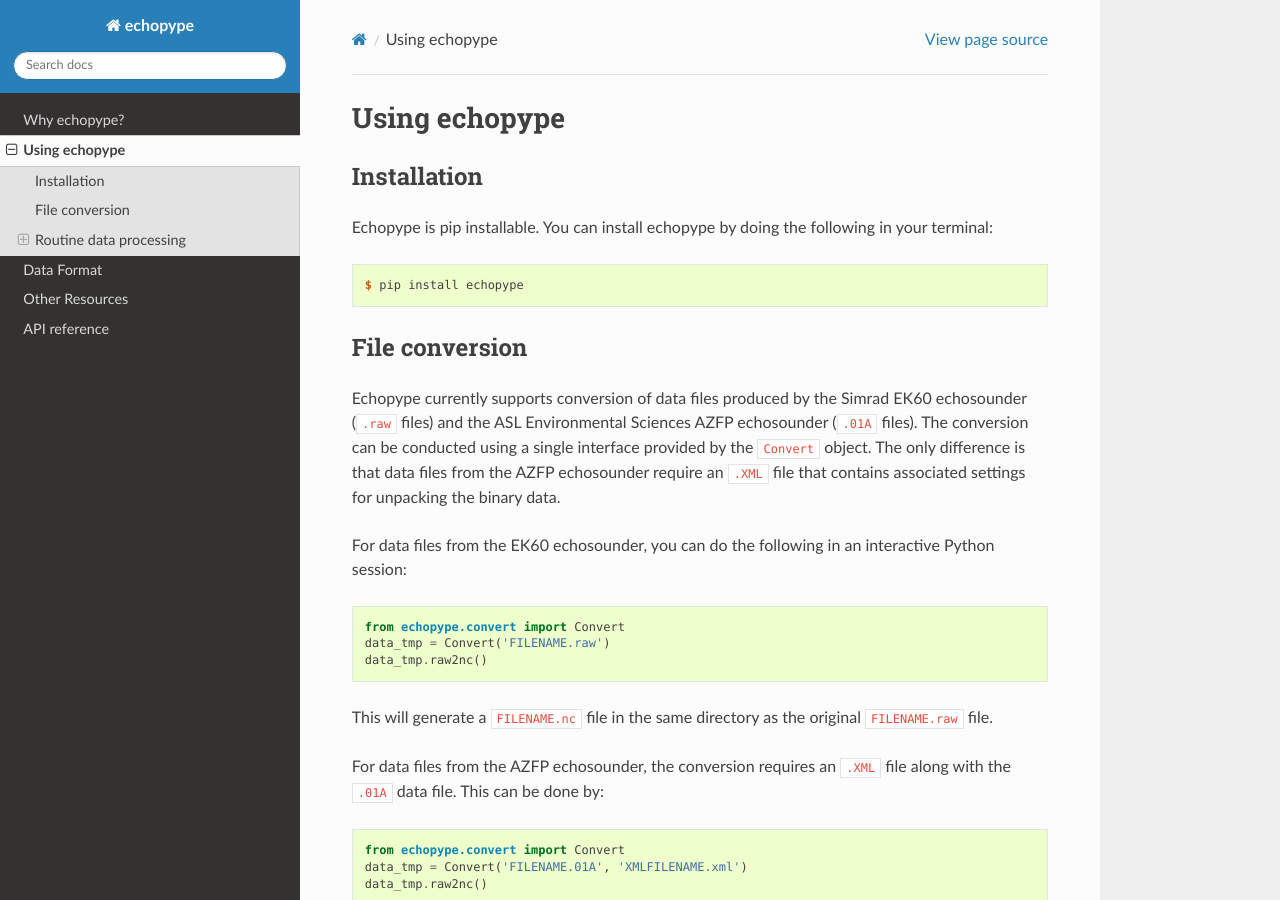
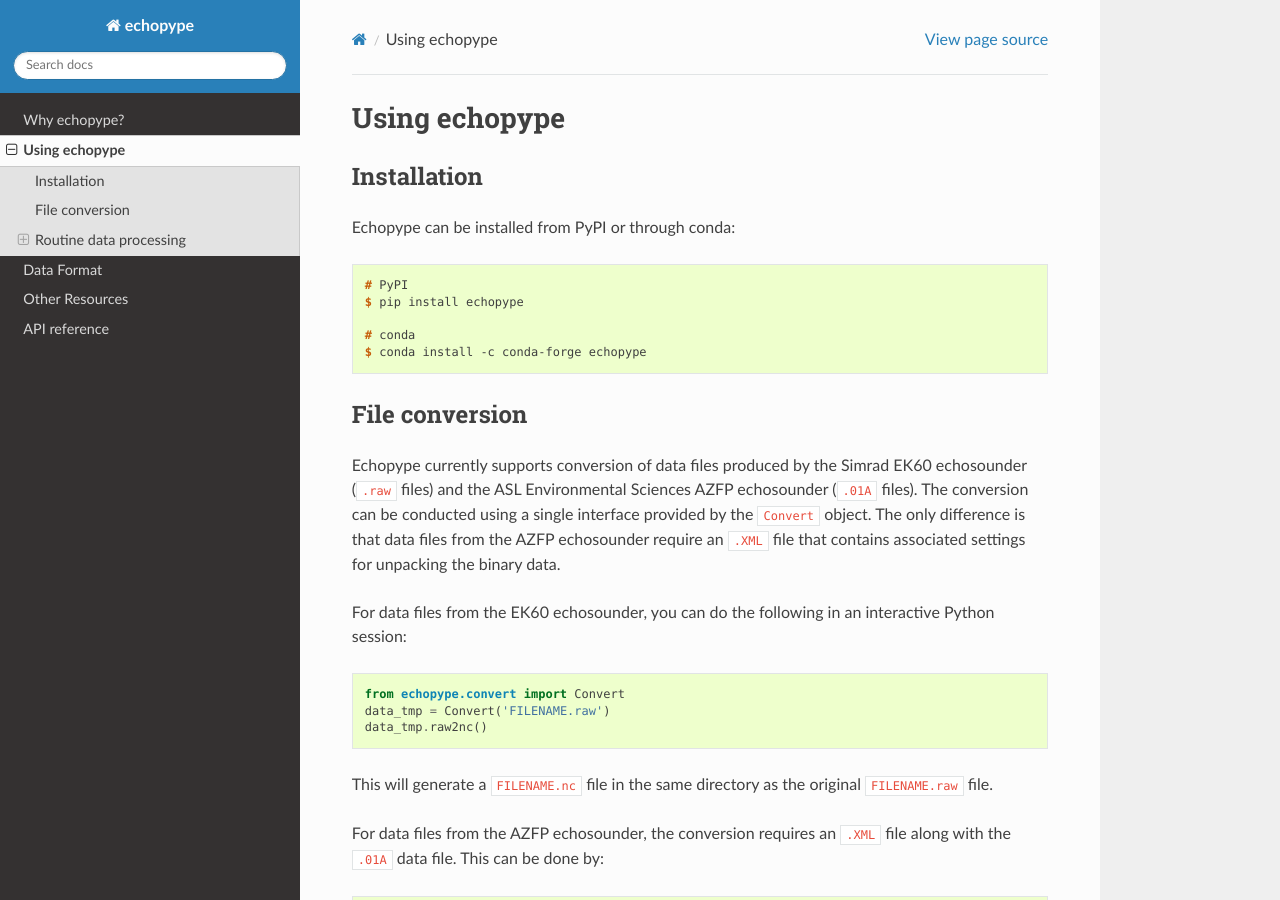
Before and after one commit to leewujung/echopype-lfs-test, a Sphinx documentation site: the page built from docs/source/usage.rst, in a window 1280 px wide and 900 px high. Built offline with Sphinx 7.4.7 and the Read the Docs theme 2.0.0, drawn with Linux system fonts in a browser that asks for light colours.

Commit message:
fix grammar in README and usage.rst

```diff
--- a/README.rst
+++ b/README.rst
@@ -23,7 +23,7 @@
 
 
 Installation and Usage
----------------------
+----------------------
 
 Echopype currently supports file conversion and computation of data produced by:
 
@@ -36,7 +36,7 @@
 The data processing routines include calibration (instrument-specific), noise
 removal, and mean volume backscattering strength (MVBS) calculation.
 
-Echopype can be installed from PyPI or from a conda package:
+Echopype can be installed from PyPI or through conda:
 
 .. code-block:: console
 
--- a/docs/source/usage.rst
+++ b/docs/source/usage.rst
@@ -5,13 +5,15 @@
 Installation
 ------------
 
-Echopype is pip installable. You can install echopype by doing the following
-in your terminal:
+Echopype can be installed from PyPI or through conda:
 
 .. code-block:: console
 
+    # PyPI
     $ pip install echopype
 
+    # conda
+    $ conda install -c conda-forge echopype
 
 
 File conversion
```
